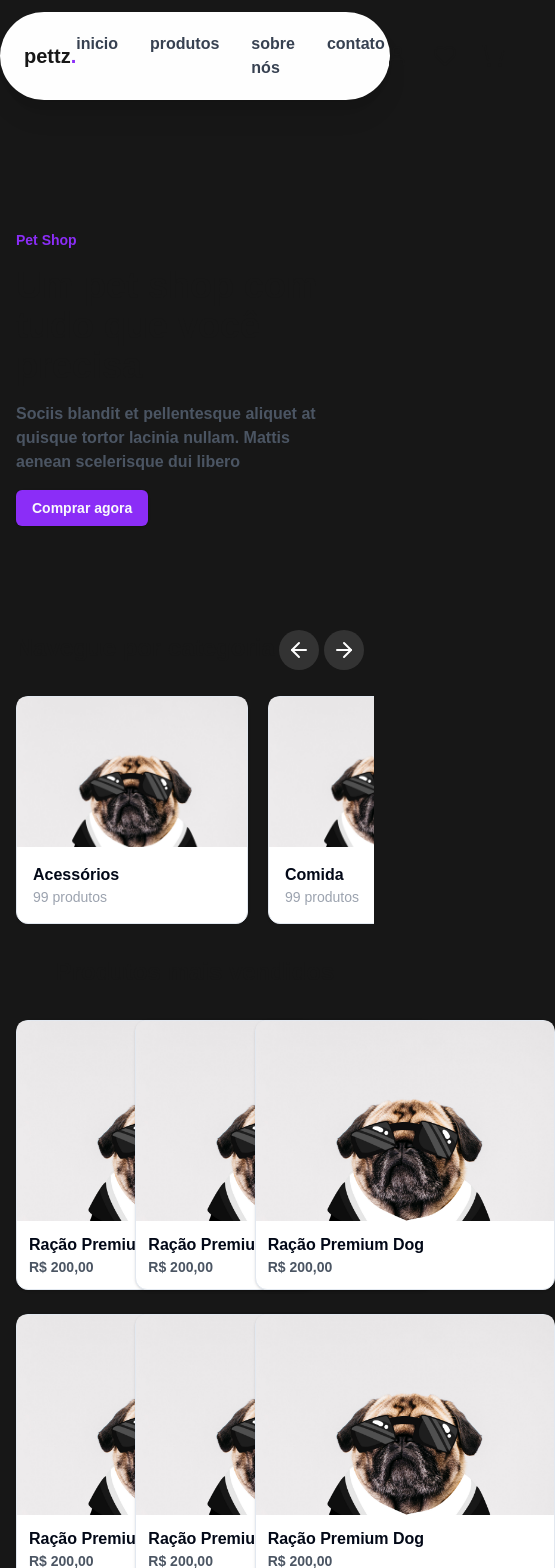
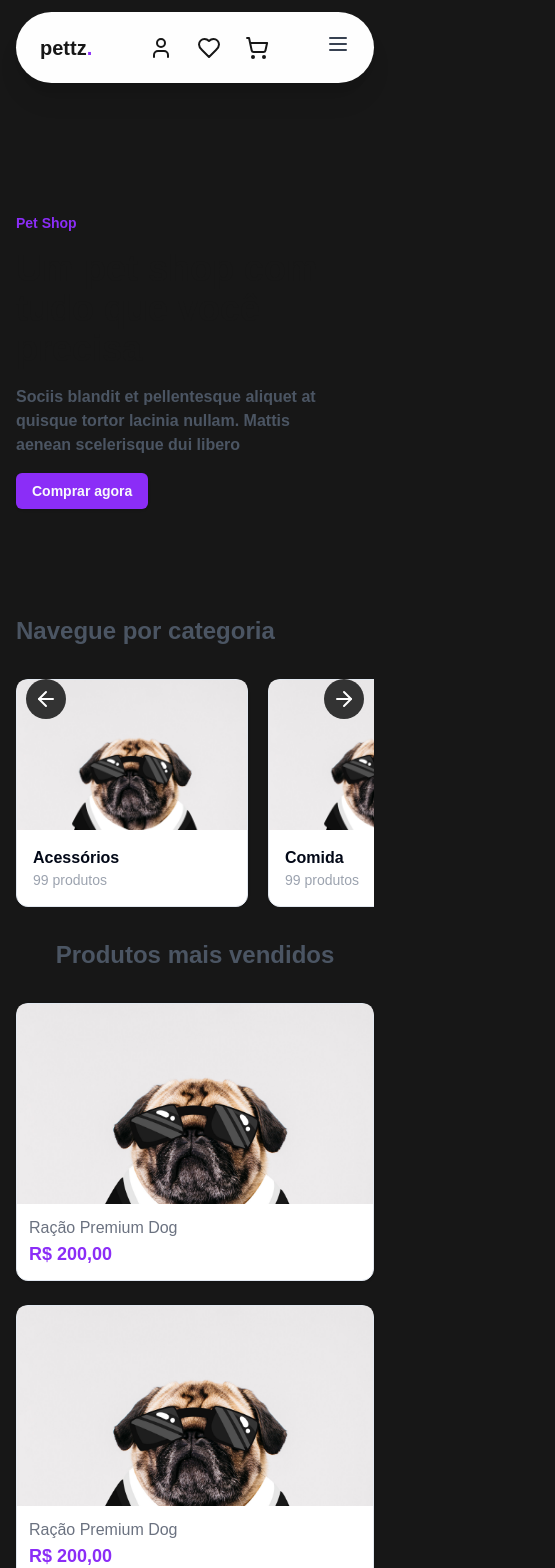
Before and after one commit to DouglasTrindade/pettz-webapp, a Next.js app: page / in a window 390 px wide. Shown: the top 1568 px of the page, 555 px wide, since content can reach past the window. Built offline with nearby package versions, Linux system fonts and the light colour scheme.

Commit message:
feat: responsivity home page

```diff
--- a/src/app/(home)/layout.tsx
+++ b/src/app/(home)/layout.tsx
@@ -7,7 +7,7 @@ export default function HomeLayout({
   children: React.ReactNode;
 }) {
   return (
-    <div>
+    <div className="container">
       <Header />
       <Hero />
       <main>{children}</main>
--- a/src/app/(home)/page.tsx
+++ b/src/app/(home)/page.tsx
@@ -8,19 +8,21 @@ import Link from "next/link";
 import { Footer } from "@/components/Footer";
 
 const PRODUCTS = 6;
-const POSTCARDS = 3;
+const POSTCARDS = 4;
 
 const Home = () => {
   return (
-    <div className="container h-screen py-8">
-      <div className="text-2xl font-bold">Navegue por categoria</div>
+    <div className="h-screen py-8">
+      <div className="text-2xl font-bold text-gray-600">
+        Navegue por categoria
+      </div>
       <div className="mt-8">
         <Carousel />
       </div>
-      <div className="text-center text-2xl font-bold py-8">
+      <div className="text-center text-2xl text-gray-600 font-bold py-8">
         Produtos mais vendidos
       </div>
-      <div className="grid grid-cols-3 gap-y-6 w-full">
+      <div className="grid sm:grid-cols-2 lg:grid-cols-3 gap-6 w-full">
         {_.map(_.range(PRODUCTS), (index) => (
           <ProductItem
             key={index}
@@ -42,10 +44,10 @@ const Home = () => {
         <Banner />
       </div>
       <div>
-        <div className="text-center text-2xl font-bold py-8">
-          <span>News & Blog</span>
+        <div className="text-center py-8">
+          <span className="text-gray-600 text-2xl font-bold">News & Blog</span>
         </div>
-        <div className="flex flex-cols-3 justify-around">
+        <div className="grid sm:grid-cols-2 lg:grid-cols-4 gap-6 w-full">
           {_.map(_.range(POSTCARDS), (index) => (
             <PostCard
               key={index}
--- a/src/app/blog/components/PostCard.tsx
+++ b/src/app/blog/components/PostCard.tsx
@@ -9,7 +9,7 @@ interface PostCardProps {
 
 export const PostCard = ({ badgeName, title, date }: PostCardProps) => {
   return (
-    <Card className="relative w-[300px] h-full">
+    <Card className="relative h-full">
       <img
         className="rounded-t-lg w-full object-cover max-h-[200px]"
         src="/category.jpg"
--- a/src/components/Carousel.tsx
+++ b/src/components/Carousel.tsx
@@ -15,8 +15,8 @@ export const Carousel = () => {
     { id: 3, image: "/category.jpg", title: "Roupas" },
     { id: 4, image: "/category.jpg", title: "Bolsas" },
     { id: 5, image: "/category.jpg", title: "Calçados" },
-    { id: 6, image: "/category.jpg", title: "" },
-    { id: 7, image: "/category.jpg", title: "" },
+    { id: 6, image: "/category.jpg", title: "Gravatas" },
+    { id: 7, image: "/category.jpg", title: "Brinquedos" },
   ];
 
   return (
@@ -31,33 +31,12 @@ export const Carousel = () => {
         }}
         loop={true}
         breakpoints={{
-          1: {
-            slidesPerView: 1,
-          },
-          320: {
-            slidesPerView: 1.5,
-          },
-          450: {
-            slidesPerView: 2,
-          },
-          640: {
-            slidesPerView: 2.5,
-            navigation: {
-              enabled: true,
-            },
-          },
-          1024: {
-            slidesPerView: 3,
-            navigation: {
-              enabled: true,
-            },
-          },
-          1140: {
-            slidesPerView: 4,
-            navigation: {
-              enabled: true,
-            },
-          },
+          1: { slidesPerView: 1 },
+          320: { slidesPerView: 1.5 },
+          450: { slidesPerView: 2 },
+          640: { slidesPerView: 2.5 },
+          1024: { slidesPerView: 3 },
+          1140: { slidesPerView: 4 },
         }}
       >
         {slides.map((slide) => (
@@ -79,26 +58,18 @@ export const Carousel = () => {
         ))}
       </Swiper>
 
-      <div className="navigation-buttons">
-        <button className="swiper-button-prev-custom">
-          <ArrowLeft />
-        </button>
-        <button className="swiper-button-next-custom">
-          <ArrowRight />
-        </button>
+      <div className="swiper-button-prev-custom">
+        <ArrowLeft />
+      </div>
+      <div className="swiper-button-next-custom">
+        <ArrowRight />
       </div>
 
       <style jsx>{`
-        .navigation-buttons {
-          position: absolute;
-          top: -20%;
-          right: 10px;
-          display: flex;
-          transform: translateY(-50%);
-          z-index: 10;
-        }
         .swiper-button-prev-custom,
         .swiper-button-next-custom {
+          position: absolute;
+          top: 0px;
           background-color: #333;
           color: #fff;
           width: 40px;
@@ -106,10 +77,17 @@ export const Carousel = () => {
           display: flex;
           align-items: center;
           justify-content: center;
-          margin-left: 5px;
           border-radius: 50%;
           cursor: pointer;
-          border: none;
+          z-index: 10;
+        }
+
+        .swiper-button-prev-custom {
+          left: 10px;
+        }
+
+        .swiper-button-next-custom {
+          right: 10px;
         }
       `}</style>
     </div>
--- a/src/components/Header.tsx
+++ b/src/components/Header.tsx
@@ -1,5 +1,11 @@
 import Link from "next/link";
-import { User, Heart, ShoppingCart } from "lucide-react";
+import { User, Heart, ShoppingCart, Menu } from "lucide-react";
+import {
+  DropdownMenu,
+  DropdownMenuContent,
+  DropdownMenuItem,
+  DropdownMenuTrigger,
+} from "@/components/ui/dropdown-menu";
 
 export const Header = () => {
   const navLinks = [
@@ -10,13 +16,13 @@ export const Header = () => {
   ];
 
   return (
-    <div className="container py-5 px-6 mt-3 rounded-full shadow-xl bg-white">
+    <div className="py-5 px-6 mt-3 rounded-full shadow-xl bg-white">
       <div className="flex items-center justify-between">
         <div className="font-extrabold text-xl">
           pettz<span className="text-primary">.</span>
         </div>
 
-        <nav className="">
+        <nav className="hidden md:block">
           <ul className="flex space-x-8">
             {navLinks.map((link, index) => (
               <li key={index} className="group relative">
@@ -31,11 +37,35 @@ export const Header = () => {
             ))}
           </ul>
         </nav>
+
         <div className="flex gap-x-6">
           <User />
           <Heart />
           <ShoppingCart />
         </div>
+
+        <div className="block md:hidden">
+          <DropdownMenu>
+            <DropdownMenuTrigger asChild>
+              <button className="text-gray-700">
+                <Menu />
+              </button>
+            </DropdownMenuTrigger>
+            <DropdownMenuContent className="flex flex-col gap-y-1 me-4">
+              {navLinks.map((link, index) => (
+                <DropdownMenuItem key={index}>
+                  <Link
+                    href={link.path}
+                    className="text-gray-700 hover:text-primary transition duration-300 font-bold"
+                  >
+                    {link.name}
+                    <span className="absolute left-0 bottom-0 w-full h-0.5 bg-primary transform scale-x-0 group-hover:scale-x-100 transition-transform duration-300 origin-left" />
+                  </Link>
+                </DropdownMenuItem>
+              ))}
+            </DropdownMenuContent>
+          </DropdownMenu>
+        </div>
       </div>
     </div>
   );
--- a/src/components/Hero.tsx
+++ b/src/components/Hero.tsx
@@ -3,7 +3,7 @@ import { Button } from "./ui/button";
 
 export const Hero = () => {
   return (
-    <div className="container grid grid-cols-1 md:grid-cols-2 gap-4 relative h-[500px]">
+    <div className="grid grid-cols-1 md:grid-cols-2 gap-4 relative h-[500px]">
       <div className="relative">
         <div className="hidden md:block">
           <Image
--- a/src/components/ProductItem.tsx
+++ b/src/components/ProductItem.tsx
@@ -8,7 +8,7 @@ interface ProductItemProps {
 
 export const ProductItem = ({ imageUrl, title, price }: ProductItemProps) => {
   return (
-    <Card className="w-[300px] h-full">
+    <Card className="sm:max-w-[330px] h-full">
       <img
         className="rounded-t-lg w-full object-cover max-h-[200px]"
         src={imageUrl}
@@ -16,8 +16,8 @@ export const ProductItem = ({ imageUrl, title, price }: ProductItemProps) => {
       />
       <CardContent className="p-3">
         <div className="flex flex-col h-100">
-          <span className="font-bold">{title}</span>
-          <span className="text-sm text-gray-600 font-semibold">
+          <span className="font-medium text-gray-500">{title}</span>
+          <span className="text-lg text-primary font-extrabold">
             {Intl.NumberFormat("pt-br", {
               style: "currency",
               currency: "BRL",
```
